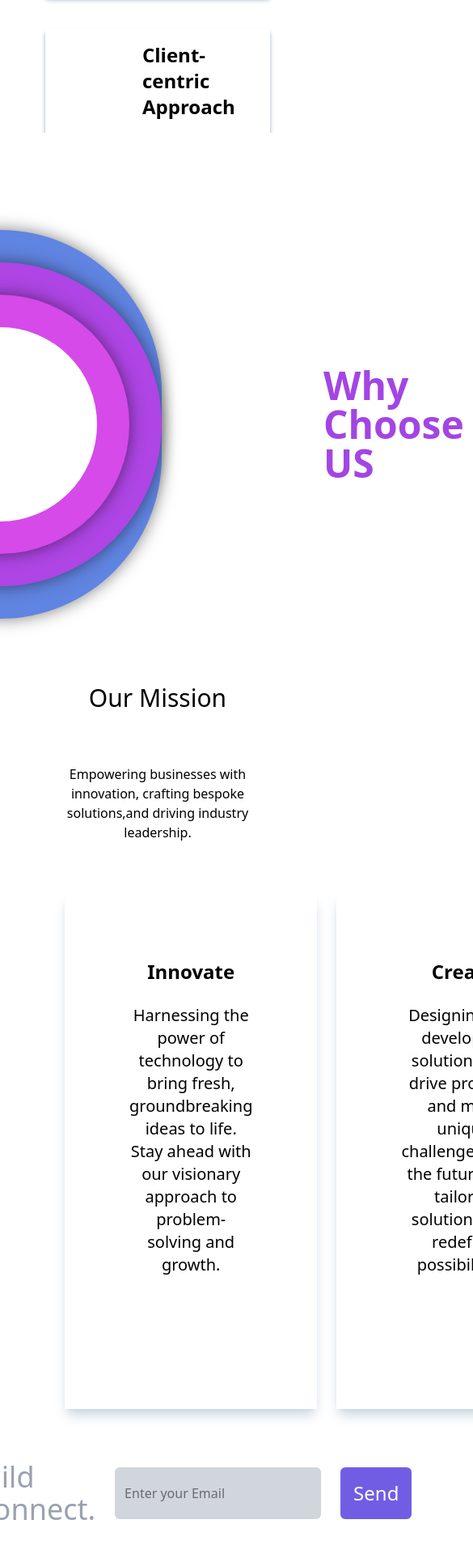
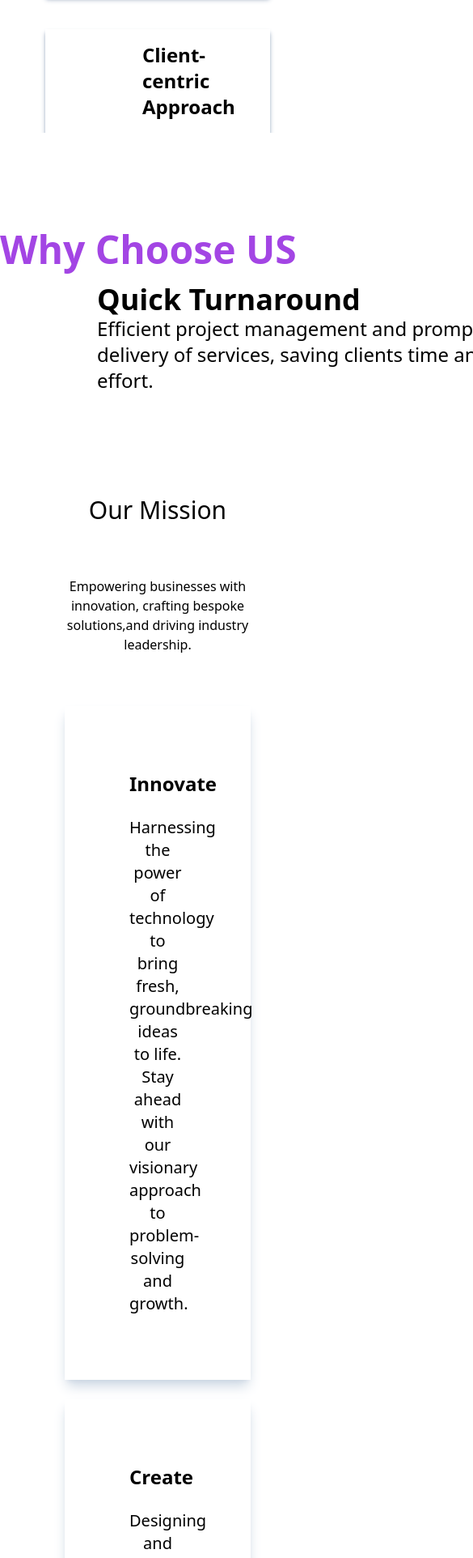
Before and after one commit to chaitu5981/phanom, a React (Vite) app: page / in a window 390 px wide. Shown: the part 5581-7505 px from the top of the page at 81% size, 585 px wide, since content can reach past the window. Built offline with nearby package versions, Linux system fonts and the light colour scheme.

Commit message:
Fith commit

```diff
--- a/src/App.jsx
+++ b/src/App.jsx
@@ -133,7 +133,7 @@ const App = () => {
       <Choose />
       <Mission />
       <Videos />
-      <Articles />
+      {/* <Articles /> */}
     </div>
   );
 };
--- a/src/components/Choose.jsx
+++ b/src/components/Choose.jsx
@@ -38,14 +38,14 @@ const Choose = () => {
     return () => clearInterval(t);
   }, []);
   return (
-    <div className="py-10 flex   items-center ">
+    <div className="py-10 flex flex-col gap-6  lg:flex-row  items-center ">
       <div
         style={
           index % 3 == 0
             ? { backgroundColor: "#6084e1" }
             : { backgroundColor: "#d54ae8" }
         }
-        className="w-[30rem] h-[30rem] rounded-full flex justify-center items-center -translate-x-1/2 shadow-[0_0_20px_rgba(0,0,0,0.5)]"
+        className="hidden lg:flex w-[30rem] h-[30rem] rounded-full  justify-center items-center -translate-x-1/2 shadow-[0_0_20px_rgba(0,0,0,0.5)]"
       >
         <div
           style={
@@ -67,10 +67,10 @@ const Choose = () => {
           </div>
         </div>
       </div>
-      <div className="w-[12rem] text-5xl font-bold text-[#a345e4]">
+      <div className=" w-full lg:w-[12rem] text-5xl font-bold text-[#a345e4]">
         <p>Why Choose US</p>
       </div>
-      <div className="overflow-y-hidden h-[11rem] w-[40rem]">
+      <div className="overflow-y-hidden h-[11rem] w-[40rem] self-start lg:self-center">
         <div
           style={{ transform: `translateY(${-index * 17}%)` }}
           className=" flex flex-col gap-10 ml-30 transition-transform duration-500"
--- a/src/components/Mission.jsx
+++ b/src/components/Mission.jsx
@@ -6,7 +6,7 @@ const Mission = () => {
         Empowering businesses with innovation, crafting bespoke solutions,and
         driving industry leadership.
       </p>
-      <div className="flex gap-6">
+      <div className="flex flex-col md:flex-row gap-6">
         <div className="shadow-lg shadow-slate-300  p-20 flex flex-col gap-6 text-xl">
           <p className="text-2xl font-semibold">Innovate</p>
           <p>
@@ -32,7 +32,7 @@ const Mission = () => {
           </p>
         </div>
       </div>
-      <div className="flex gap-6 items-center justify-center">
+      <div className="flex flex-col md:flex-row gap-6 items-center justify-center">
         <p className="text-4xl text-gray-400">Build Skills,connect. </p>
         <input
           type="text"
--- a/src/components/Videos.jsx
+++ b/src/components/Videos.jsx
@@ -9,7 +9,7 @@ const Videos = () => {
         Real stories, Real impact:Our users share their experience
       </p>
 
-      <div className="flex gap-12 justify-center items-center">
+      <div className="flex flex-col lg:flex-row gap-12 justify-center items-center">
         <video controls width={200} className="rounded-md">
           <source src={cred} type="video/mp4" />
         </video>
```
